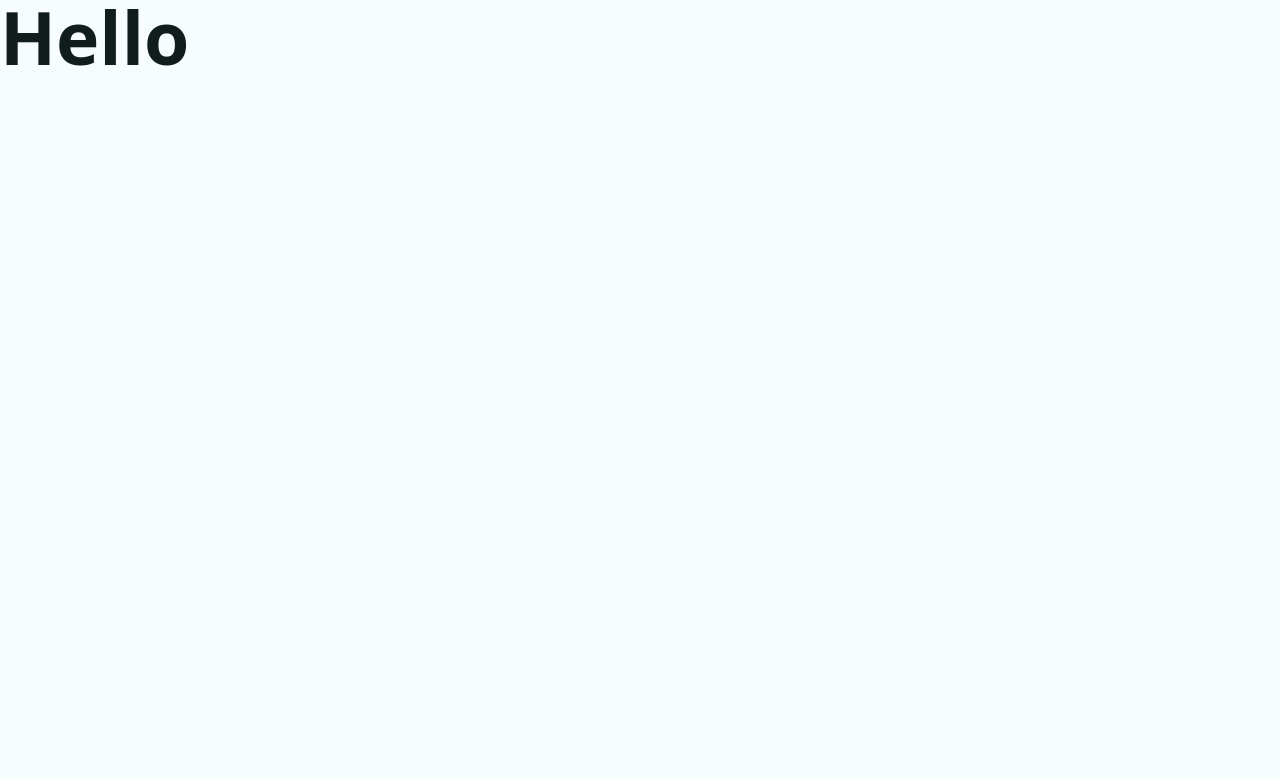
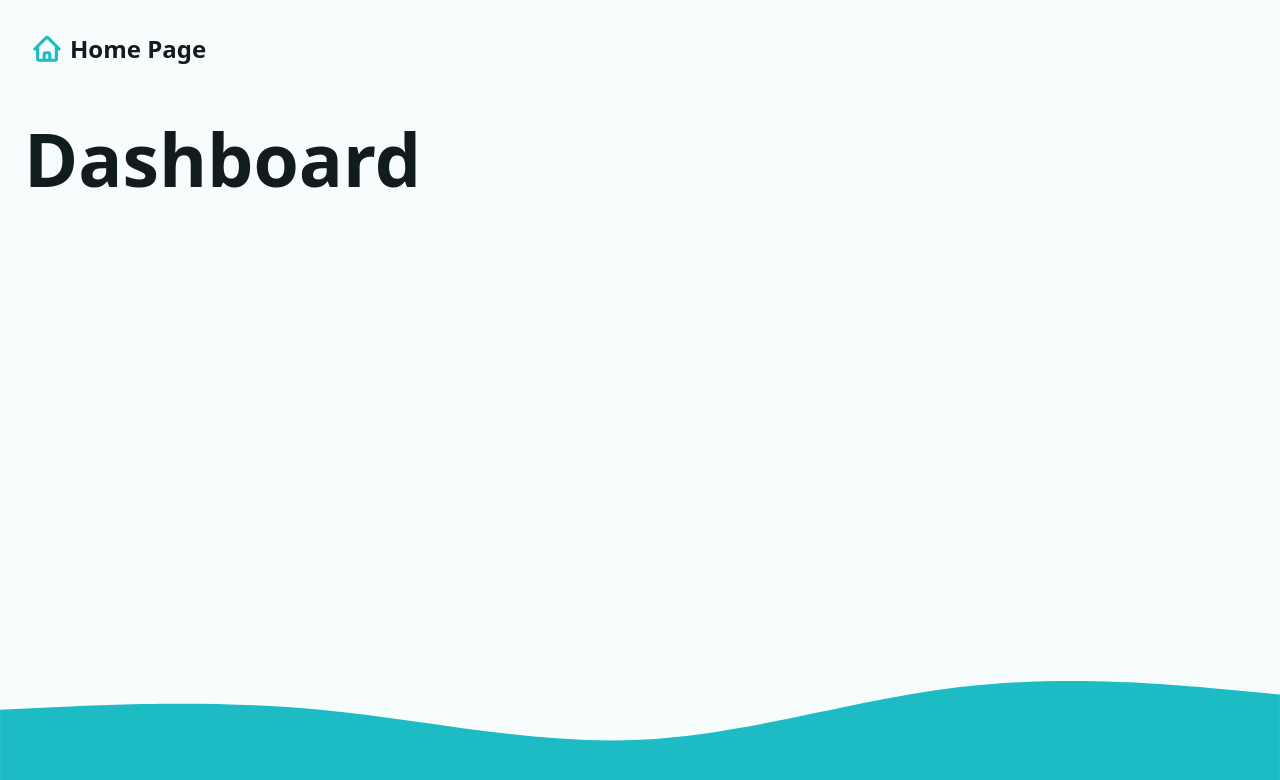
Before and after one commit to Sampathreddy77/Budget-App, a React (Vite) app: page / in a window 1280 px wide. Shown: the top 780 px of the page. Built offline with nearby package versions, Linux system fonts and the light colour scheme.

Commit message:
Setting up homeScreen

```diff
--- a/index.html
+++ b/index.html
@@ -4,7 +4,7 @@
     <meta charset="UTF-8" />
     <link rel="icon" type="image/svg+xml" href="/favicon.svg" />
     <meta name="viewport" content="width=device-width, initial-scale=1.0" />
-    <title>Budget APP</title>
+    <title>Wallet Wings</title>
   </head>
   <body>
     <div id="root"></div>
--- a/package.json
+++ b/package.json
@@ -10,8 +10,12 @@
     "preview": "vite preview"
   },
   "dependencies": {
+    "@heroicons/react": "^2.2.0",
     "react": "^18.3.1",
-    "react-dom": "^18.3.1"
+    "react-dom": "^18.3.1",
+    "react-router": "^7.0.2",
+    "react-router-dom": "^7.0.2",
+    "react-toastify": "^10.0.6"
   },
   "devDependencies": {
     "@eslint/js": "^9.15.0",
--- a/src/App.jsx
+++ b/src/App.jsx
@@ -1,16 +1,44 @@
-import './App.css'
+import React from "react";
 
+import { createBrowserRouter, RouterProvider } from "react-router-dom";
+
+//Routes
+import Dashboard, { dashboardLoader } from "./pages/Dashboard";
+import ErrorScreen from "./pages/ErrorScreen";
+import Main, { mainLoader } from "./layouts/Main";
+//Actions
+import { logoutAction } from "./actions/logout";
+
+const router = createBrowserRouter([
+  {
+    path: "/",
+    element: <Main />,
+    loader: mainLoader,
+    children: [
+      {
+        index: true,
+        element: <Dashboard />,
+        loader: dashboardLoader,
+      },
+      {
+        path: "logout",
+        action: logoutAction,
+      },
+    ],
+  },
+  {
+    path: "*",
+    element: <ErrorScreen />,
+  },
+]);
 function App() {
-
   return (
     <>
-      <div>
-
-<h1>Hello</h1>
-
-        </div>
+      <div className="App">
+        <RouterProvider router={router} />
+      </div>
     </>
-  )
+  );
 }
 
-export default App
+export default App;
--- /dev/null
+++ b/src/actions/logout.js
@@ -0,0 +1,14 @@
+import { redirect } from "react-router";
+
+// helpers
+import { deleteItem } from "../helpers";
+
+export async function logoutAction(params) {
+  //delete user
+  deleteItem({
+    key: "username",
+  });
+
+  //return redirect
+  return redirect("/");
+}
--- /dev/null
+++ b/src/components/Nav.jsx
@@ -0,0 +1,39 @@
+import React from "react";
+import { Form, NavLink } from "react-router";
+//library
+import { TrashIcon } from '@heroicons/react/24/solid'
+
+
+//asset
+import logomark from "../assets/logomark.svg";
+
+const Nav = ({ userName }) => {
+  return (
+    <nav>
+      <NavLink to="/" aria-label="Go to Home">
+        <img src={logomark} alt="logomark" height={30} />
+        <span>Home Page</span>
+      </NavLink>
+      {userName && (
+        <Form
+          method="post"
+          action="/logout"
+          onSubmit={(event) => {
+            if (!confirm("Do want to delete all Data?")) {
+              {
+                event.preventDefault();
+              }
+            }
+          }}
+        >
+          <button type="submit" className="btn btn--warning">
+            <span>DeleteUser</span>
+            <TrashIcon width={20}/>
+          </button>
+        </Form>
+      )}
+    </nav>
+  );
+};
+
+export default Nav;
--- /dev/null
+++ b/src/helpers.js
@@ -0,0 +1,10 @@
+//LocalStorage
+export const fetchData = (key) => {
+  return JSON.parse(localStorage.getItem(key));
+};
+
+//
+export const deleteItem=({key})=>{
+  console.log(key)
+return localStorage.clear(key)
+}
--- a/src/index.css
+++ b/src/index.css
@@ -1,4 +1,3 @@
-/* ⚠️ CSS optimized for the tutorial, not for expanding to a larger site. ⚠️ */
 
 *,
 *::before,
--- /dev/null
+++ b/src/layouts/Main.jsx
@@ -0,0 +1,35 @@
+import React from 'react'
+
+
+
+//helper Function
+ import {fetchData} from "../helpers"
+import { Outlet, useLoaderData } from 'react-router'
+//assets
+import wave from "../assets/wave.svg"
+//components
+import Nav from '../components/Nav'
+//
+// import { fetchData } from '../helpers'
+//loader
+export function mainLoader (key){
+    const userName=fetchData("userName")
+    return {userName}
+}
+
+
+
+const Main = () => {
+    const {userName}=useLoaderData()
+  return (
+    <div className='layout'>
+        <Nav userName={userName}/>
+      <main>
+        <Outlet/>
+        </main>
+   <img src={wave} alt="wave..." />
+    </div>
+  )
+}
+
+export default Main
--- /dev/null
+++ b/src/pages/Dashboard.jsx
@@ -0,0 +1,23 @@
+import React from 'react'
+ import {fetchData} from "../helpers"
+import { useLoaderData } from 'react-router'
+
+//loader
+export function dashboardLoader (key){
+    const userName=fetchData("userName")
+    return {userName}
+}
+
+
+
+const Dashboard = () => {
+    const {userName}=useLoaderData()
+  return (
+    <div>
+        <h2>{userName}</h2>
+      <h1>Dashboard </h1>
+    </div>
+  )
+}
+
+export default Dashboard
--- /dev/null
+++ b/src/pages/ErrorScreen.jsx
@@ -0,0 +1,11 @@
+import React from "react";
+
+const ErrorScreen = () => {
+  return (
+    <div>
+      <h2>404 Page Not found</h2>
+    </div>
+  );
+};
+
+export default ErrorScreen;
```
Also changed, not shown: 1 other file (tests, documents, lock files or other folders).
